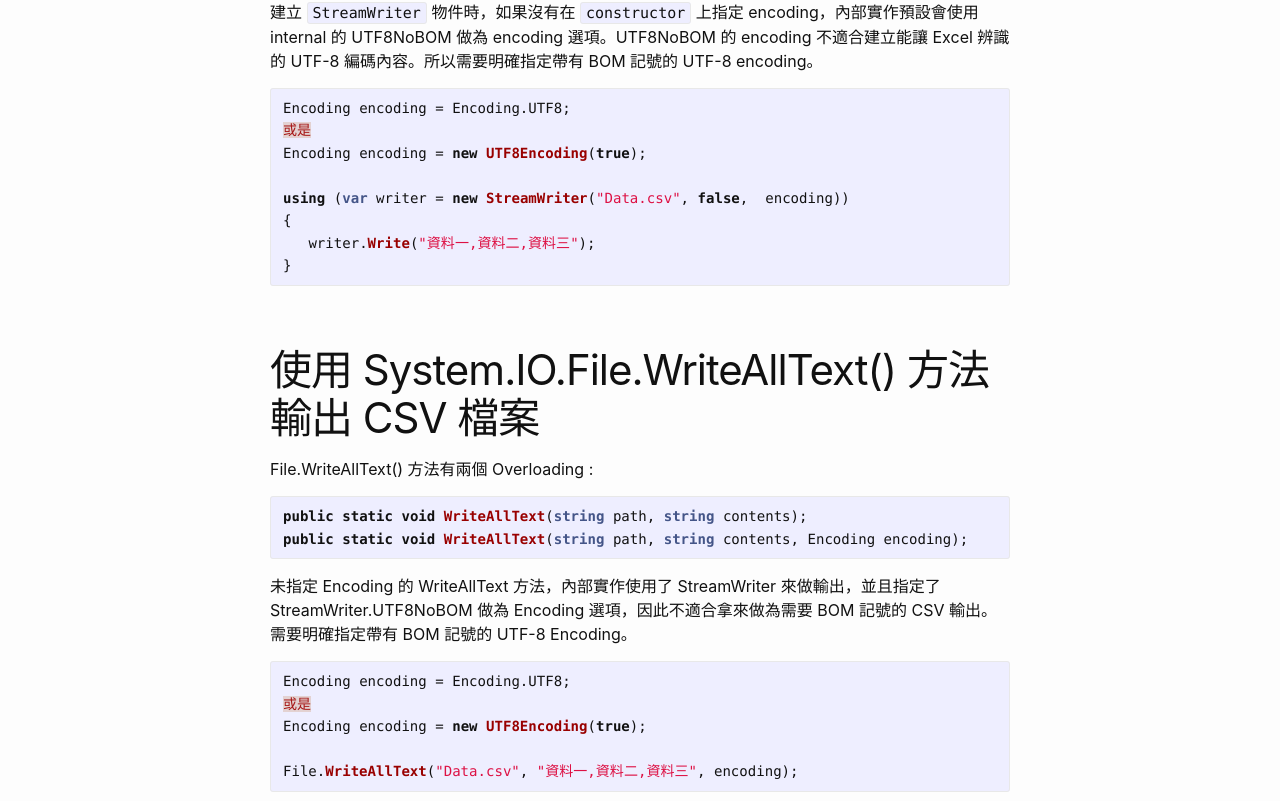
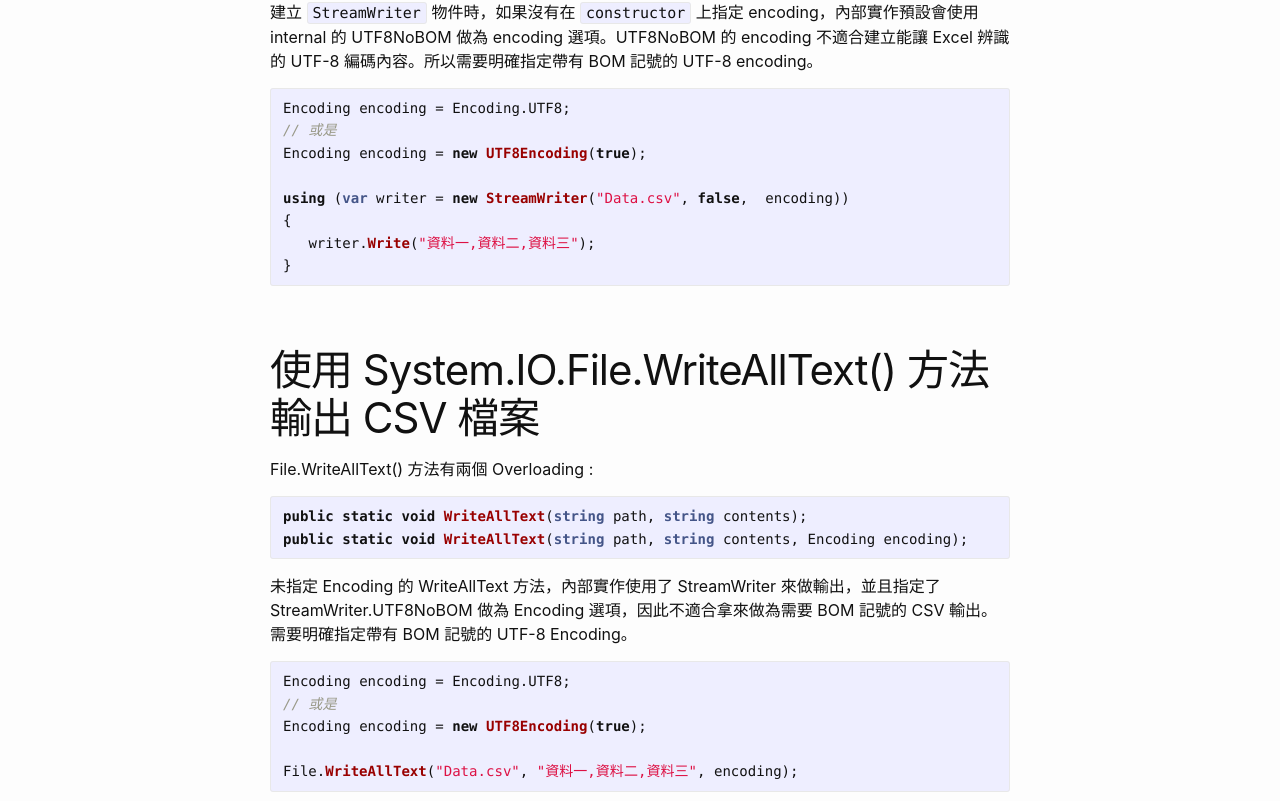
Before and after one commit to SHANG5150/shang5150.github.io, a Jekyll site: the page built from _posts/2019-10-20-dotnet-export-csv-garbled.md, in a window 1280 px wide. Shown: the part 522-1323 px from the top of the page. Built offline with Jekyll 4.4.1, drawn with Linux system fonts in a browser that asks for light colours.

Commit message:
Code block 內的文字描述改為 comment。

````diff
--- a/_posts/2019-10-20-dotnet-export-csv-garbled.md
+++ b/_posts/2019-10-20-dotnet-export-csv-garbled.md
@@ -13,7 +13,7 @@ title: 說明解決 Excel 讀取用 .NET 輸出的 CSV 檔案出現亂碼的狀
 
 ```cs
 Encoding encoding = Encoding.UTF8;
-或是
+// 或是
 Encoding encoding = new UTF8Encoding(true);
 
 using (var writer = new StreamWriter("Data.csv", false,  encoding))
@@ -35,7 +35,7 @@ public static void WriteAllText(string path, string contents, Encoding encoding)
 
 ```cs
 Encoding encoding = Encoding.UTF8;
-或是
+// 或是
 Encoding encoding = new UTF8Encoding(true);
 
 File.WriteAllText("Data.csv", "資料一,資料二,資料三", encoding);
````
